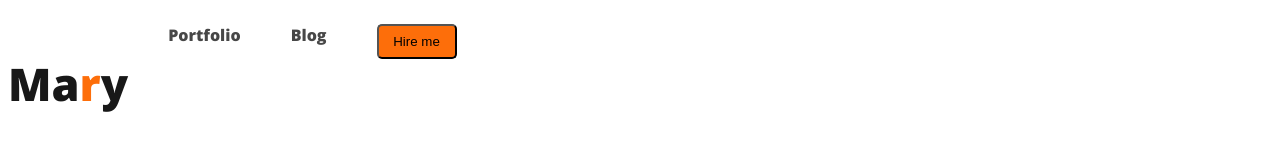
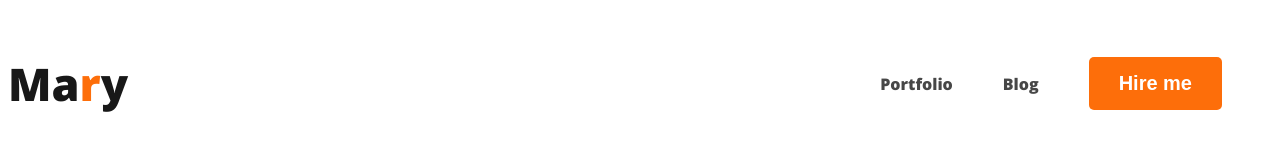
Before and after one commit to ANIKSURODHAR/Developer-portfolio, a plain HTML site: page index.html in a window 1280 px wide. Drawn offline with nearby package versions, Linux system fonts and the light colour scheme.

Commit message:
add new navigation

```diff
--- a/style/portfolio.css
+++ b/style/portfolio.css
@@ -11,16 +11,21 @@ body{
 
 nav{
     display: flex;
+    align-items: center;
+    justify-content: space-between;
+
 }
 .basic-col{
     color: #FD6E0A;
 }
 nav>ul{
     display: flex;
+    align-items: center;
 }
 nav li{
     list-style: none;
     margin-right: 50px;
+
 }
 nav a{
     text-decoration: none;
@@ -29,7 +34,9 @@ nav a{
 .btn-design{
     border-radius: 5px;
     background: #FD6E0A;
-    width: 80px;
-   height: 35px;
-   flex-shrink: 0;
+    border: 0px;
+    font-size: 20px;
+    font-weight: 700;
+    color: white;
+    padding: 15px 30px;
 }
```
